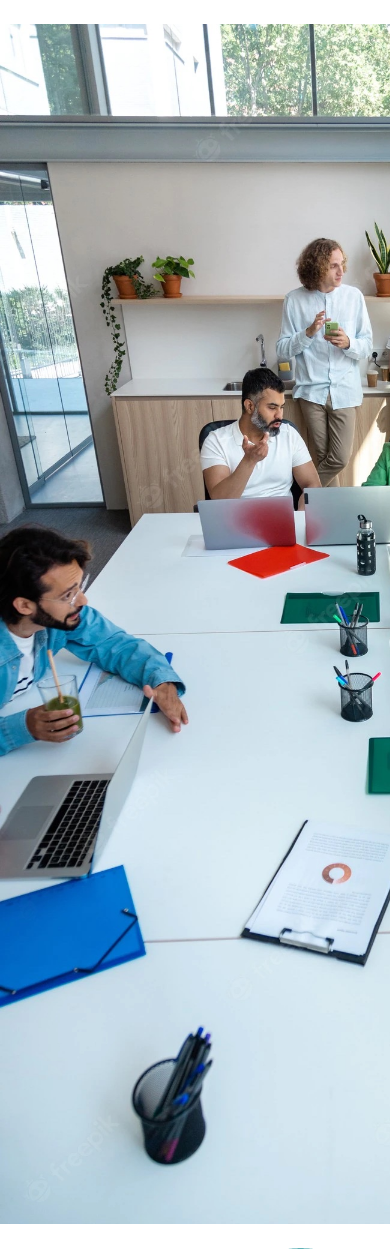
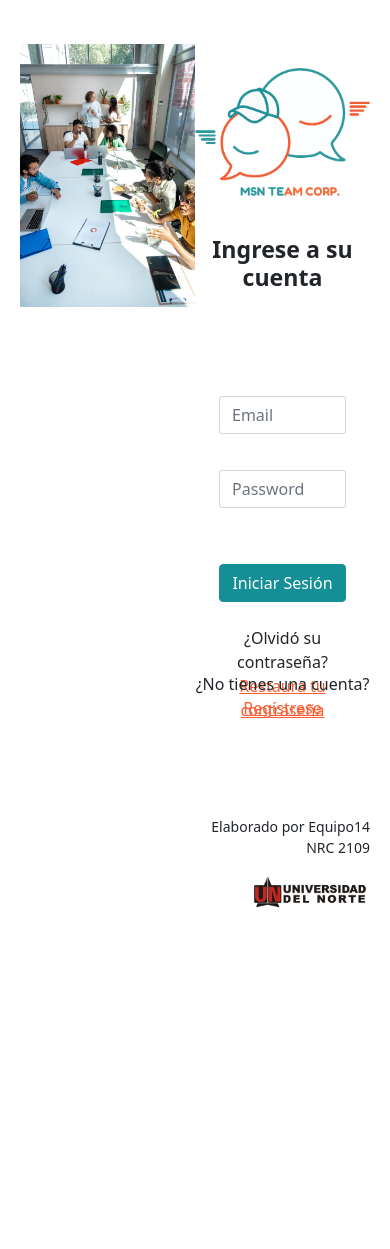
Before and after one commit to ErnestoLoperaCruz/PMensaje, a Flask app: page / in a window 390 px wide; the page is wider, and only the part inside the window is pictured. Shown: the top 1249 px of that part. After the commit the page ends 908 px from the top of that part, so only its background shows below. Run offline with Flask 2, Linux system fonts and the light colour scheme; some libraries are stand-ins or nearby versions.

Commit message:
Inicio responsive

```diff
--- a/templates/Inicio.html
+++ b/templates/Inicio.html
@@ -8,6 +8,7 @@
   <title>Login MSN TEAM CORP</title>
   <link href='https://cdn.jsdelivr.net/npm/bootstrap@5.0.0-alpha1/dist/css/bootstrap.min.css' rel='stylesheet'>
   <link href='#' rel='stylesheet'>
+  <link rel="stylesheet" href="style.css"
   <script type='text/javascript' src='https://cdnjs.cloudflare.com/ajax/libs/jquery/3.2.1/jquery.min.js'></script>
   <style>
     body {
@@ -86,24 +87,37 @@
 
       margin-top: 20px;
     }
+
+    .grid {
+      display:grid;
+      grid-template-columns:50% 50%;
+      margin:20px;
+      flex-wrap:wrap;
+  }
+
+  .gridimage {
+    max-width: 100%;
+  }
   </style>
 </head>
 
 <body className='snippet-body'>
   <br>
-  <div class="row">
+  <div class="grid">
 
-    <div class="col-lg-6 col-md-6 col text-center">
-      <img src="{{ url_for('static', filename='/images/Wellcome.jpg') }}" width="800">
+    <div>
+      <img class="gridimage" src="{{ url_for('static', filename='/images/Wellcome.jpg') }}" width="800">
     </div>
 
-    <div class="col-ig-5 col-md-5 col text-center">
+    <div>
       <br>
-      <p class="changecolor"><img src="{{ url_for('static', filename='/images/Logofull.png') }}" width="500"></p>
+      <center><p class="changecolor"><img class="gridimage" src="{{ url_for('static', filename='/images/Logofull.png') }}" width="500"></p></center>
       <br>
       <center>
         <h3><strong>Ingrese a su cuenta</strong></h3>
       </center>
+      <br>
+      <br>
 
       <div class="form px-4 pt-5">
 
@@ -125,6 +139,7 @@
       <br>
       <br>
       <br>
+      <br>
       <small>
         <p align="right">Elaborado por Equipo14 NRC 2109 <img
             src="{{ url_for('static', filename='/images/U_logo.jpg') }}" width="120"></p>
```
